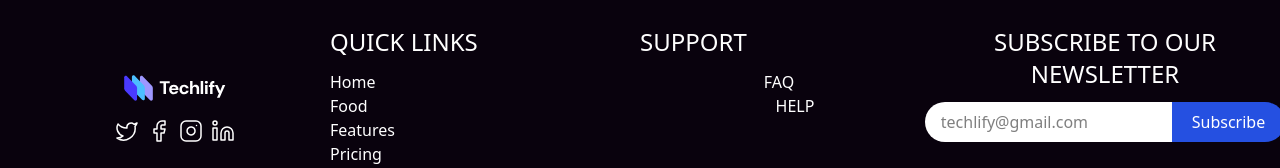
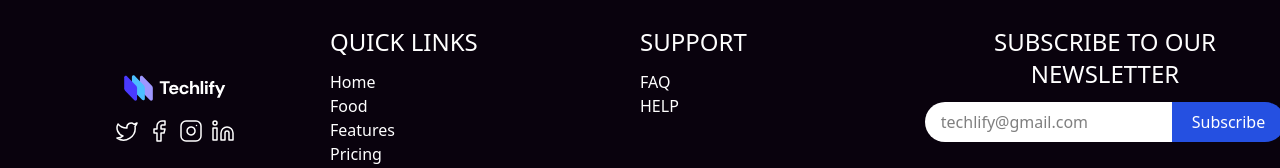
Before and after one commit to Hardeylord/Techlifiy, a React (Vite) app: page / in a window 1280 px wide. Shown: the part 2770-2938 px from the top of the page. Built offline with nearby package versions, Linux system fonts and the light colour scheme.

Commit message:
update footer and links

```diff
--- a/src/Components/Footer.jsx
+++ b/src/Components/Footer.jsx
@@ -39,7 +39,7 @@ export const Footer = () => {
         </div>
         <div className="md:w-1/4 space-y-3">
           <h1 className="text-2xl text-center md:text-start">SUPPORT</h1>
-          <ul className="flex flex-col text-center font-[400] md:space-x-8 text-white">
+          <ul className="flex flex-col md:text-start text-center font-[400] md:space-x-8 text-white">
             <li>
               <Link to="/circ">FAQ</Link>
             </li>
```
